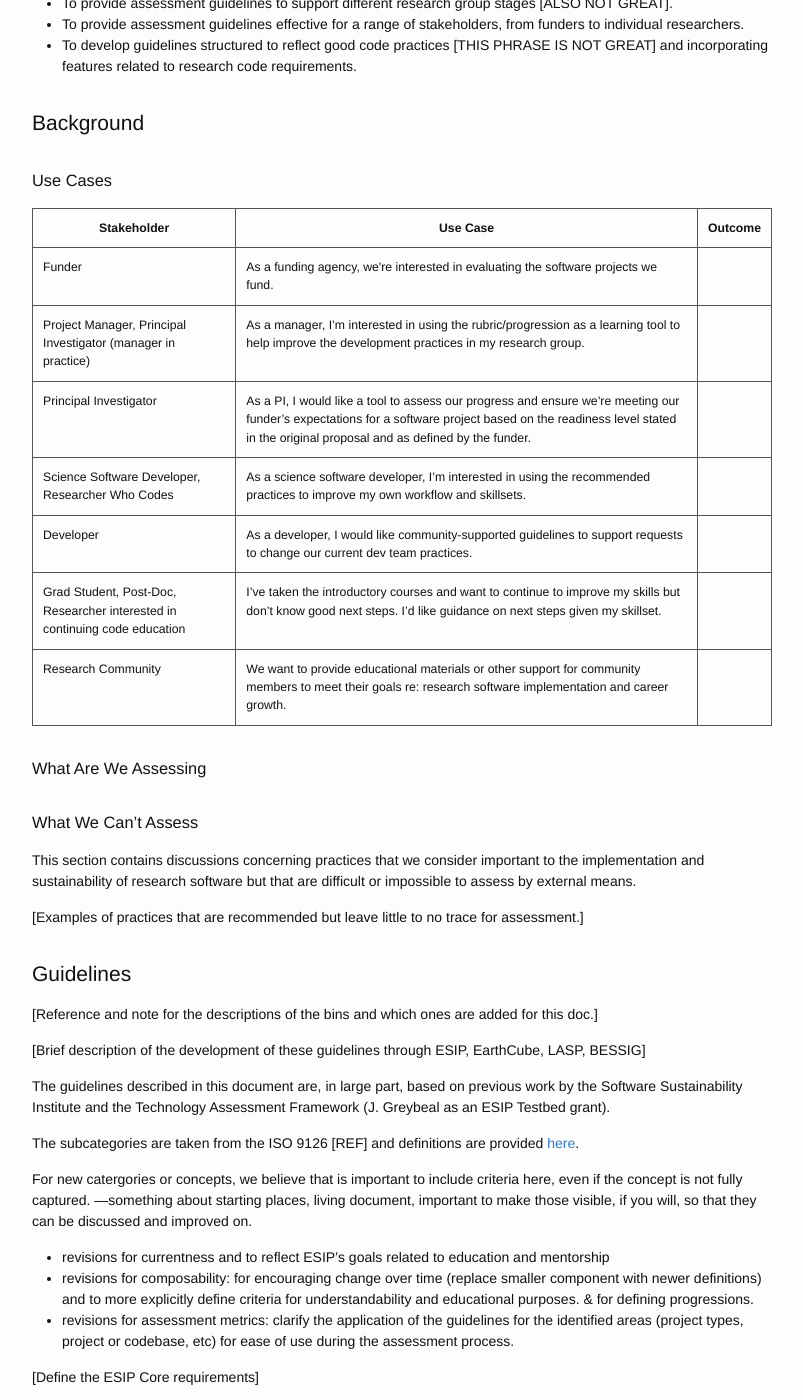
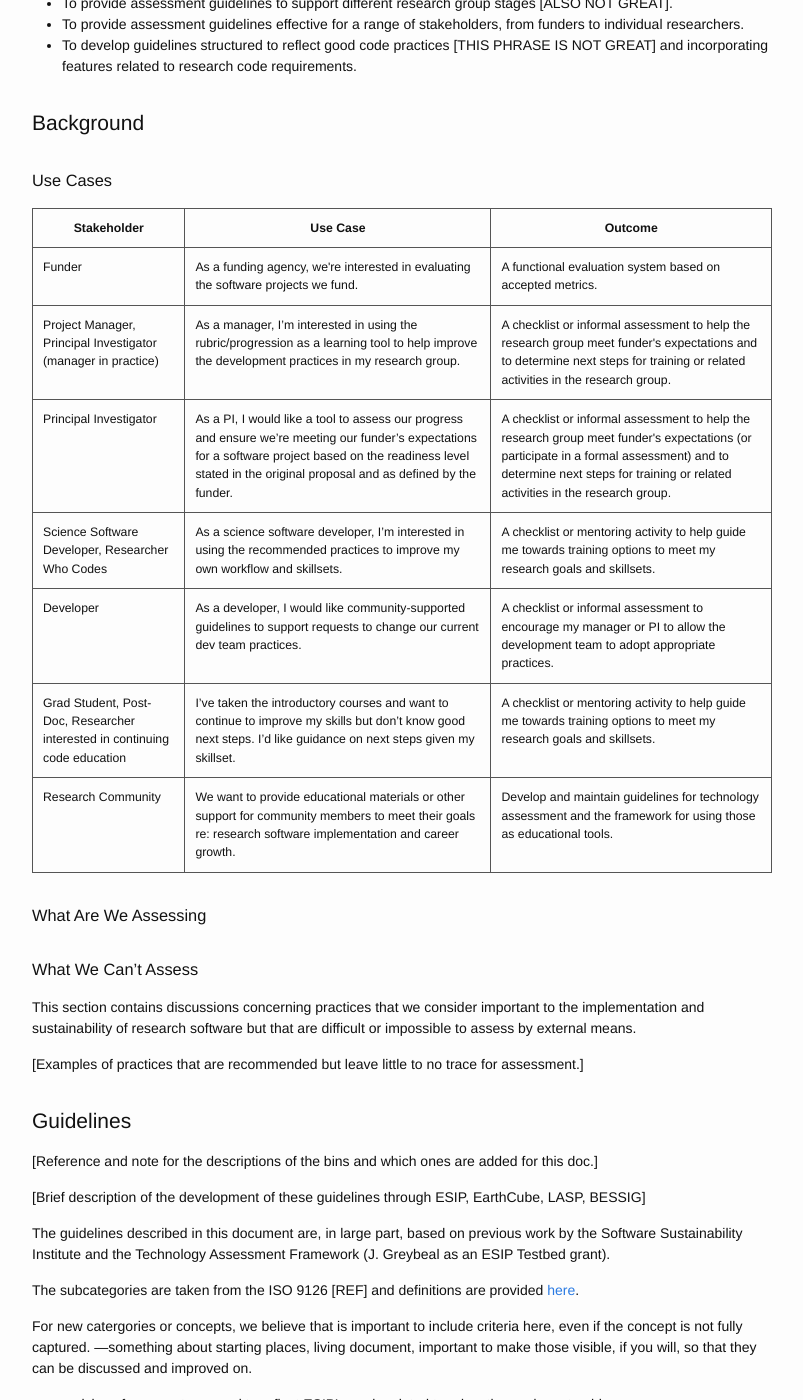
Before and after one commit to roomthily/technology-evaluation-research, a Jekyll site: the page built from guidelines/draft/index.md, in a window 1280 px wide and 1400 px high, scrolled down 562 px. Shown: the whole window, without its empty margins (238-1041 px from the left). Built offline with Jekyll 4.4.1, drawn with Linux system fonts in a browser that asks for light colours; nearby versions of some CDN libraries; a script that is not in the unit is left out.

Commit message:
added outcome col to use cases

```diff
--- a/guidelines/draft/index.md
+++ b/guidelines/draft/index.md
@@ -30,6 +30,7 @@ layout: guidelines
 
 
 ### Use Cases ###
+
 
 
 <table class="use_cases">
@@ -44,37 +45,37 @@ layout: guidelines
         <tr>
             <td>Funder</td>
             <td>As a funding agency, we're interested in evaluating the software projects we fund.</td>
-            <td></td>
+            <td>A functional evaluation system based on accepted metrics.</td>
         </tr>
         <tr>
             <td>Project Manager, Principal Investigator (manager in practice)</td>
             <td>As a manager, I’m interested in using the rubric/progression as a learning tool to help improve the development practices in my research group.</td>
-            <td></td>
+            <td>A checklist or informal assessment to help the research group meet funder's expectations and to determine next steps for training or related activities in the research group.</td>
         </tr>
         <tr>
             <td>Principal Investigator</td>
             <td>As a PI, I would like a tool to assess our progress and ensure we’re meeting our funder’s expectations for a software project based on the readiness level stated in the original proposal and as defined by the funder.</td>
-            <td></td>
+            <td>A checklist or informal assessment to help the research group meet funder's expectations (or participate in a formal assessment) and to determine next steps for training or related activities in the research group.</td>
         </tr>
         <tr>
             <td>Science Software Developer, Researcher Who Codes</td>
             <td>As a science software developer, I’m interested in using the recommended practices to improve my own workflow and skillsets.</td>
-            <td></td>
+            <td>A checklist or mentoring activity to help guide me towards training options to meet my research goals and skillsets.</td>
         </tr>
         <tr>
             <td>Developer</td>
             <td>As a developer, I would like community-supported guidelines to support requests to change our current dev team practices.</td>
-            <td></td>
+            <td>A checklist or informal assessment to encourage my manager or PI to allow the development team to adopt appropriate practices.</td>
         </tr>
         <tr>
             <td>Grad Student, Post-Doc, Researcher interested in continuing code education</td>
             <td>I’ve taken the introductory courses and want to continue to improve my skills but don’t know good next steps. I’d like guidance on next steps given my skillset.</td>
-            <td></td>
+            <td>A checklist or mentoring activity to help guide me towards training options to meet my research goals and skillsets.</td>
         </tr>
         <tr>
             <td>Research Community</td>
             <td>We want to provide educational materials or other support for community members to meet their goals re: research software implementation and career growth.</td>
-            <td></td>
+            <td>Develop and maintain guidelines for technology assessment and the framework for using those as educational tools.</td>
         </tr>
     </tbody>
 </table>
```
